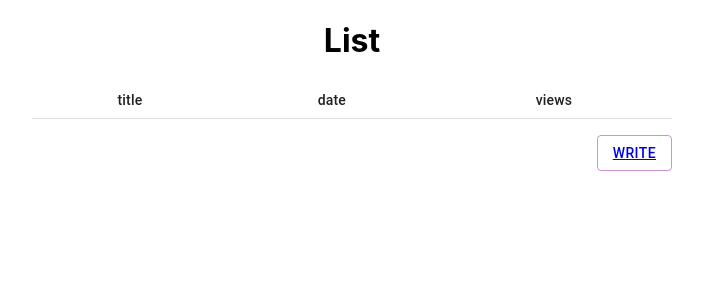
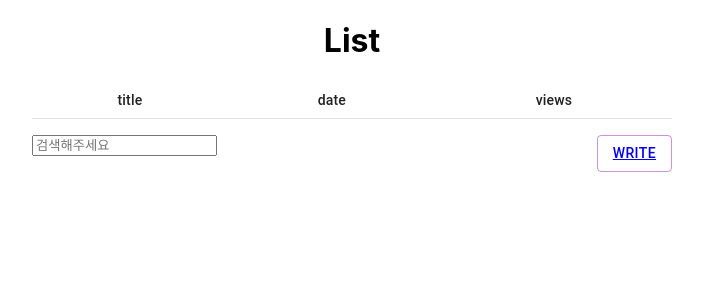
Before and after one commit to mandoo1229/NoticePage, a React (Create React App) app: page / in a window 1280 px wide. Shown: the top 300 px of the page, without its empty margins (288-991 px from the left). Built offline with nearby package versions, Linux system fonts and the light colour scheme.

Commit message:
Feat : 검색기능 추가입니다.

```diff
--- a/src/Page/List.js
+++ b/src/Page/List.js
@@ -1,4 +1,4 @@
-import React, { useEffect, useCallback, memo } from 'react';
+import React, { useEffect, useCallback, memo, useState } from 'react';
 import { Link } from 'react-router-dom';
 import { CHANGE_MENU } from '../reducers/BoardReducer';
 import { INCREASE_VIEWS } from '../reducers/BoardReducer';
@@ -13,6 +13,8 @@ import Button from '@mui/material/Button';
 // import '../style/List.css';
 
 const List = memo(({ list, dispatch }) => {
+  const [search, setSearch] = useState('');
+
   const onClickItem = useCallback(
     (id) => () => {
       dispatch({ type: INCREASE_VIEWS, id });
@@ -23,6 +25,11 @@ const List = memo(({ list, dispatch }) => {
     dispatch({ type: CHANGE_MENU, menu: 'List' });
   }, [dispatch]);
 
+  const handleSearch = (e) => {
+    setSearch(e.target.value);
+  };
+  const filteredList = list.filter((item) => item.title.toLowerCase().includes(search.toLowerCase()));
+  //검색기능 구현 코드입니다.
   return (
     <div style={{ display: 'flex', flexDirection: 'column', alignItems: 'center' }}>
       <Table className="custom-table" size="small" aria-label="a dense table" style={{ width: '50%', height: '50%' }}>
@@ -34,7 +41,7 @@ const List = memo(({ list, dispatch }) => {
           </TableRow>
         </TableHead>
         <TableBody>
-          {list
+          {filteredList
             .sort((a, b) => b.id - a.id)
             .map((item) => {
               return (
@@ -52,6 +59,13 @@ const List = memo(({ list, dispatch }) => {
         </TableBody>
       </Table>
       <div style={{ display: 'flex', justifyContent: 'flex-end', width: '50%', marginTop: '16px' }}>
+        <input
+          type="text"
+          placeholder="검색해주세요"
+          value={search}
+          onChange={handleSearch}
+          style={{ marginBottom: '16px' }}
+        />
         <Button variant="outlined" color="secondary" style={{ marginLeft: 'auto' }}>
           <Link to="/write">write</Link>
         </Button>
```
